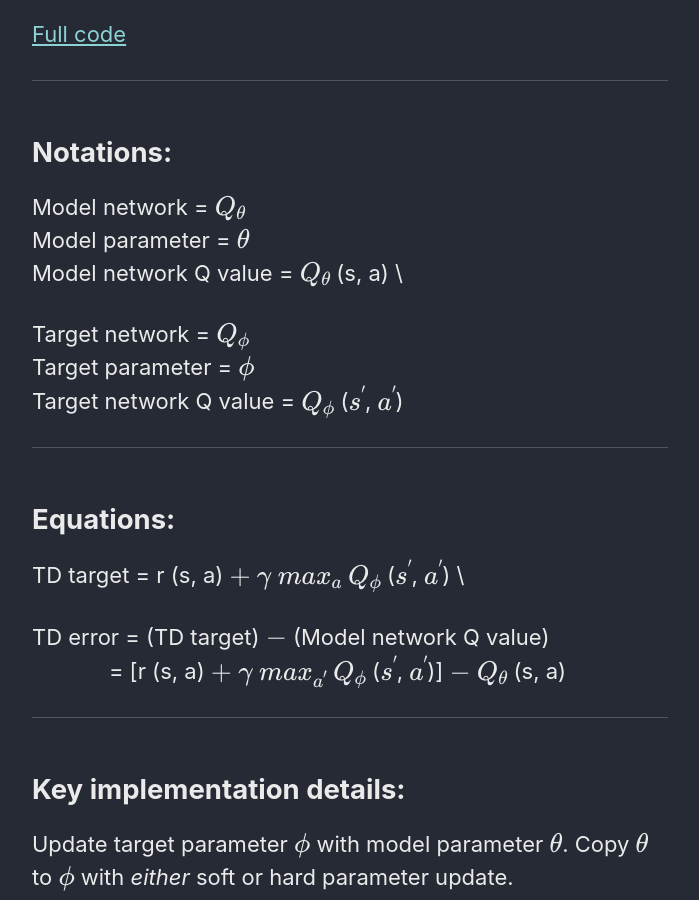
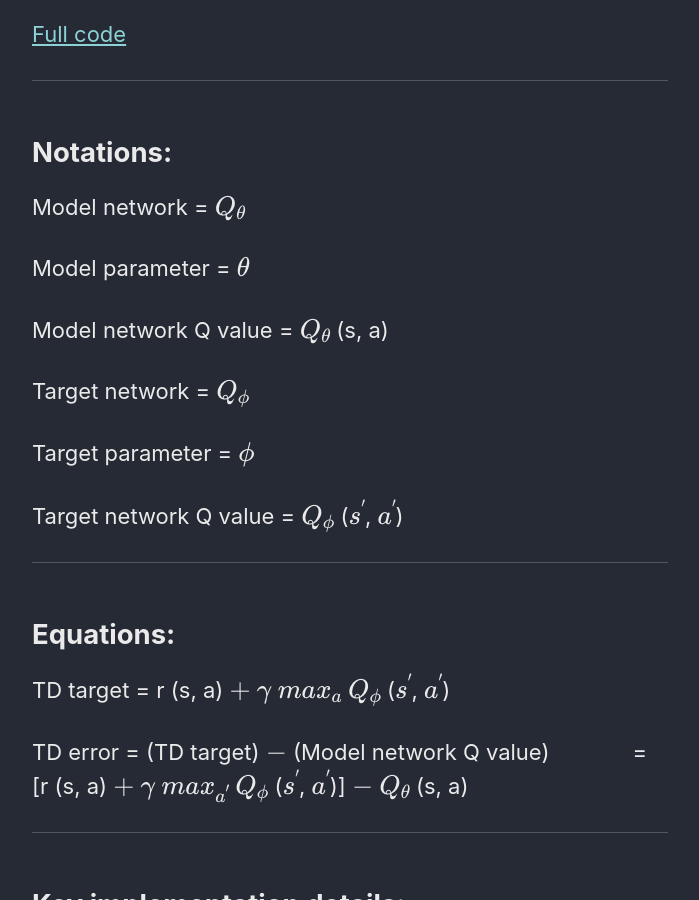
Before and after one commit to ChuaCheowHuan/ChuaCheowHuan.github.io, a Jekyll site: the page built from _posts/2019-03-01-DQN.md, in a window 1280 px wide and 900 px high, scrolled down 310 px. Shown: the whole window, without its empty margins (290-989 px from the left). Built offline with Jekyll 4.4.1, drawn with Linux system fonts in a browser that asks for light colours; cached includes are drawn as plain includes; formulas are drawn with MathJax 3; comment, search, counter and statistics services are not loaded; some of the changed text lies outside the part shown.

```diff
--- a/_posts/2019-03-01-DQN.md
+++ b/_posts/2019-03-01-DQN.md
@@ -14,21 +14,25 @@ environment, CartPole-v0 on Colab.
 
 ## Notations:
 
-Model network = $$Q_{\theta}$$ \\
-Model parameter = $$\theta$$ \\
-Model network Q value = $$Q_{\theta}$$ (s, a) \\
+Model network = $$Q_{\theta}$$
 
-Target network = $$Q_{\phi}$$ \\
-Target parameter = $$\phi$$ \\
+Model parameter = $$\theta$$
+
+Model network Q value = $$Q_{\theta}$$ (s, a)
+
+Target network = $$Q_{\phi}$$
+
+Target parameter = $$\phi$$
+
 Target network Q value = $$Q_{\phi}$$ ($$s^{'}$$, $$a^{'}$$)
 
 ---
 
 ## Equations:
 
-TD target = r (s, a) $$+$$ $$\gamma$$ $$max_{a}$$ $$Q_{\phi}$$ ($$s^{'}$$, $$a^{'}$$) \\
+TD target = r (s, a) $$+$$ $$\gamma$$ $$max_{a}$$ $$Q_{\phi}$$ ($$s^{'}$$, $$a^{'}$$)
 
-TD  error = (TD target) $$-$$ (Model network Q value) \\
+TD error = (TD target) $$-$$ (Model network Q value)
 $$\hspace{26pt}$$
 = [r (s, a) $$+$$ $$\gamma$$ $$max_{a^{'}}$$ $$Q_{\phi}$$ ($$s^{'}$$, $$a^{'}$$)] $$-$$ $$Q_{\theta}$$ (s, a)
 
```
